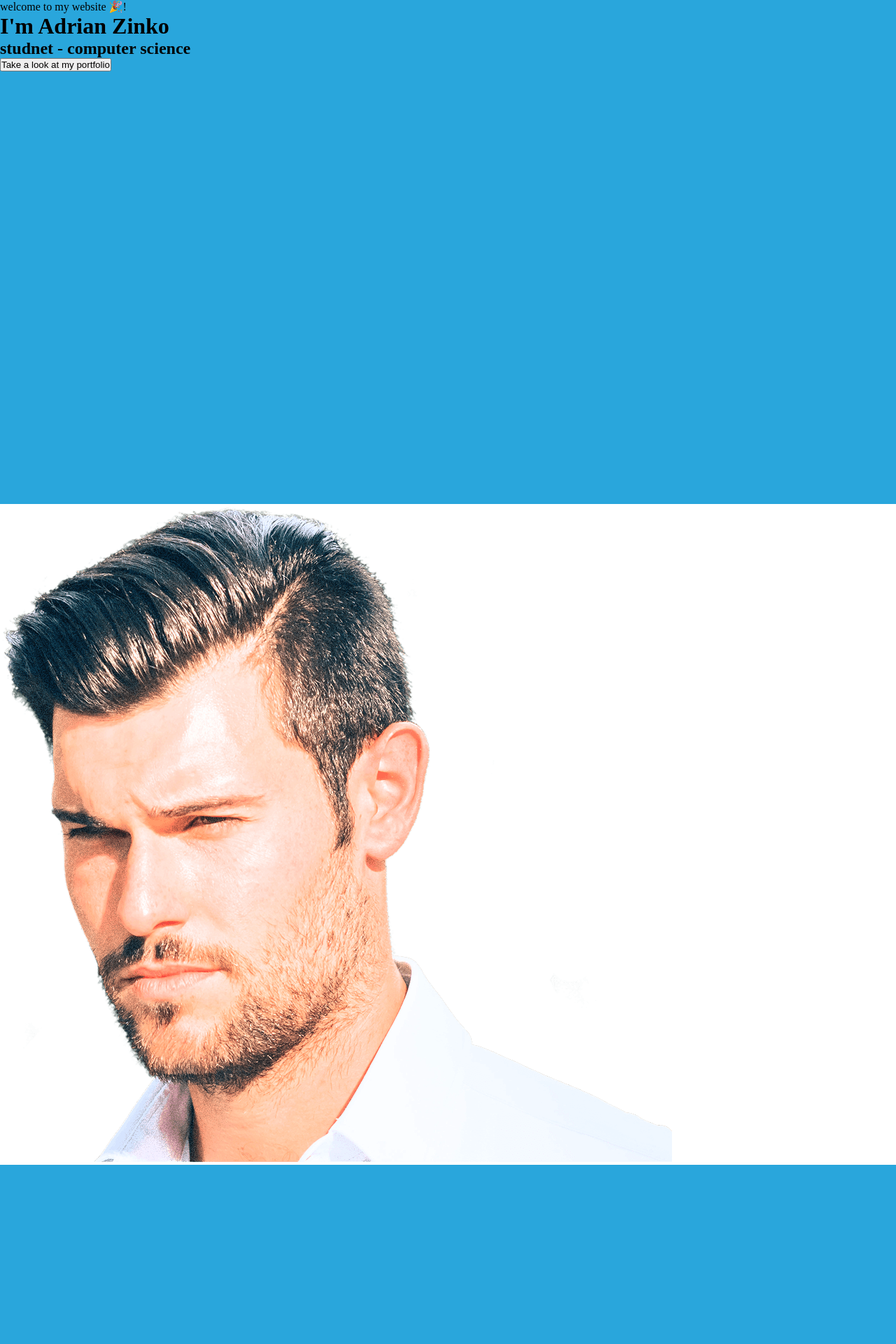
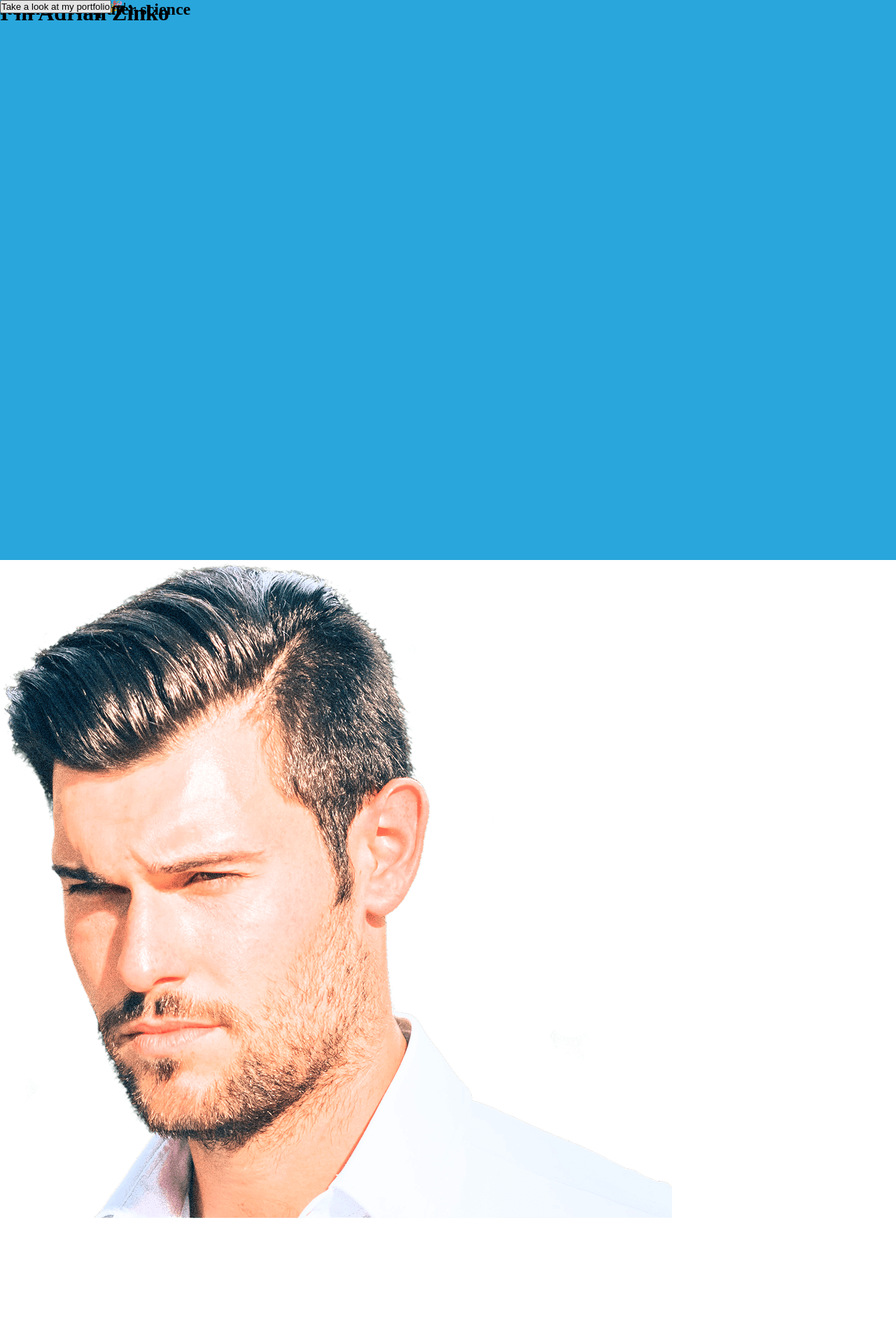
Before and after one commit to adrianghub/project_front_vol.2, a PHP site: page / in a window 1280 px wide. Shown: the top 1920 px of the page at 70% size. Before the commit the page ends 1664 px from the top, so only its background shows below. Run offline with PHP 8.4, Linux system fonts and the light colour scheme; some web fonts are replaced.

Commit message:
feat: change position to absolute on header kids

```diff
--- a/css/style.css
+++ b/css/style.css
@@ -7,8 +7,23 @@
   box-sizing: border-box;
 }
 
+
+header > * {
+  position: absolute;
+}
+
 .header__welcome {
   position: relative;
   background-color: #29a6dc;
-  height: 90vh;
+  height: 100vh;
 }
+
+.header__img {
+  height: 50%;
+  bottom: 0;
+  right: 0;
+}
+
+section {
+  min-height: 100vh;
+}
```
